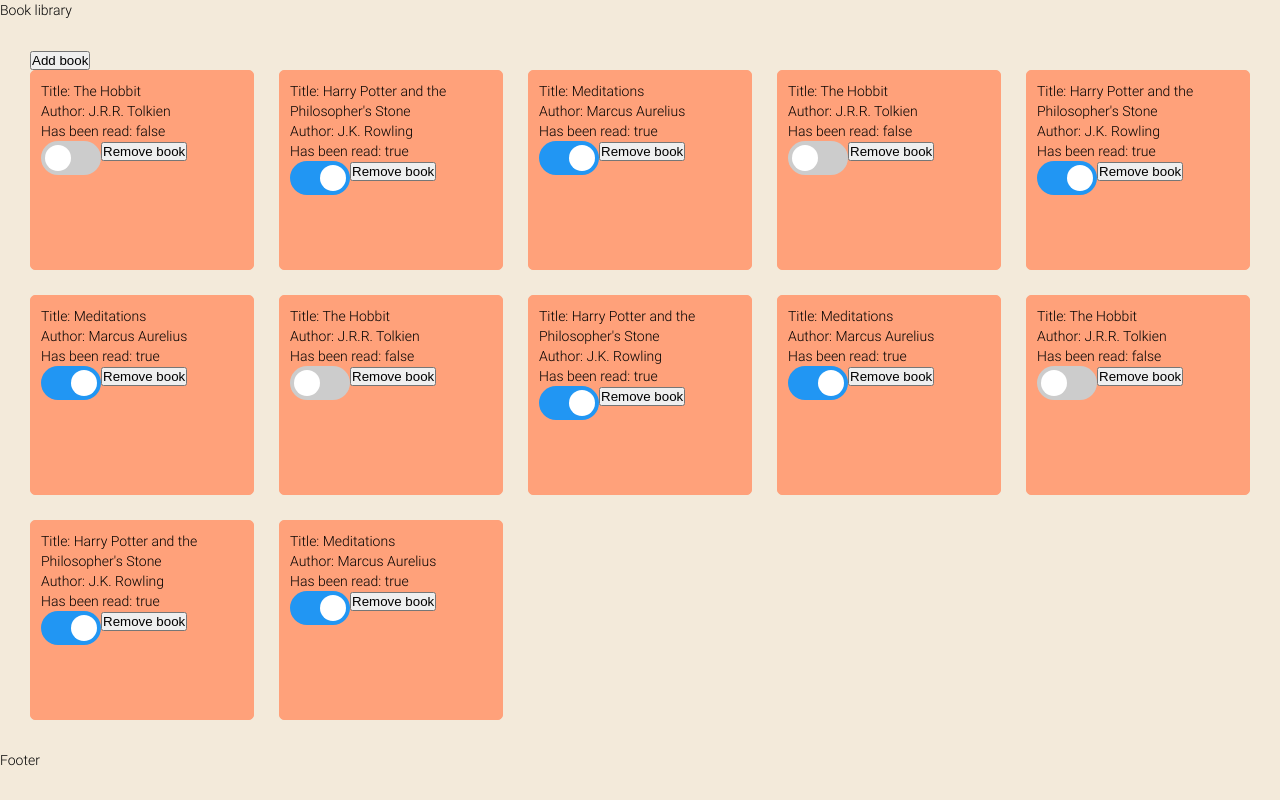
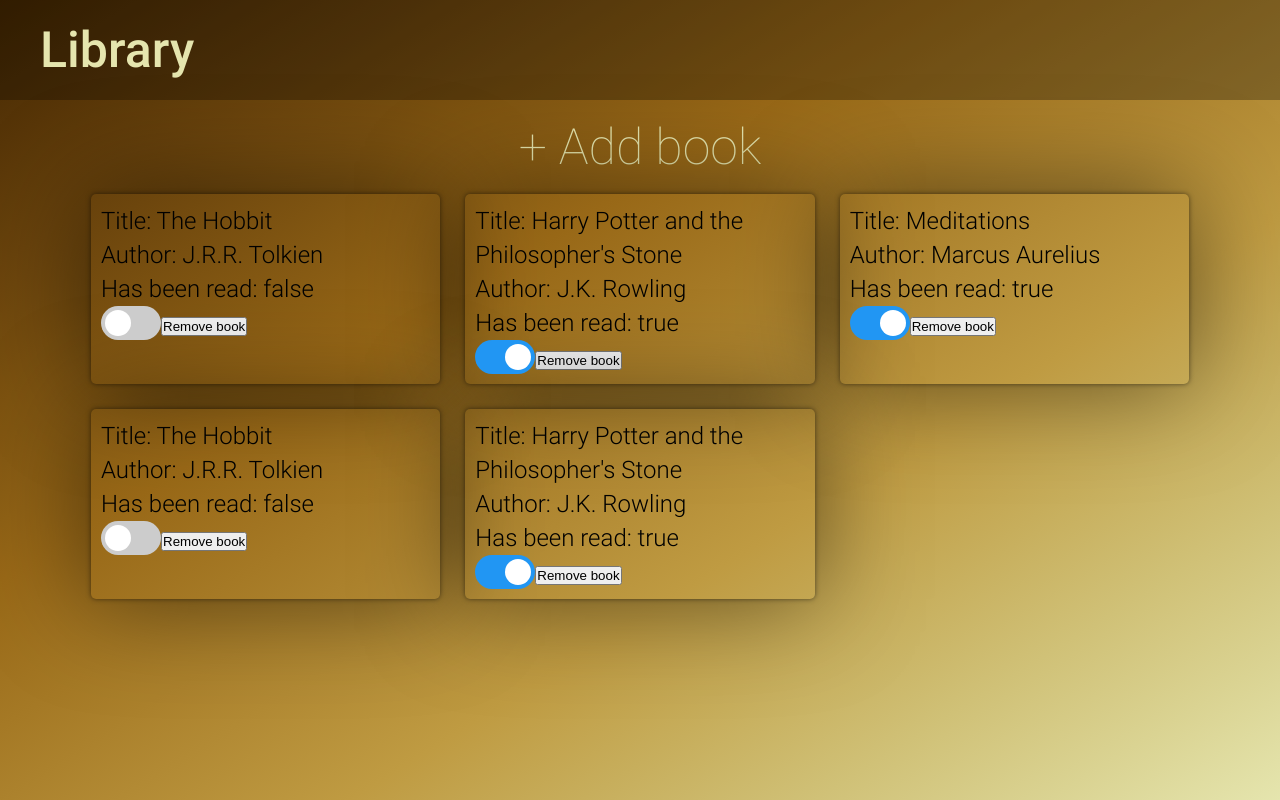
Before and after one commit to sevleo/TOP-Library, a plain HTML site: page index.html in a window 1280 px wide. Drawn offline with Linux system fonts and the light colour scheme.

Commit message:
Add background styles

```diff
--- a/index.html
+++ b/index.html
@@ -10,17 +10,19 @@
 <body>
     <div class="container">
         <div class="header">
-            Book library
+            Library
         </div>
         <div class="main">
-            <div class="add-book">
-                <button type="button" class="dialog">Add book</button>
+            <div class="book add">
+                <div class="add-book">
+                    <div class="dialog">+ Add book</div>
+                </div>
             </div>
             <div class="book-list">
             </div>
         </div>
         <div class="footer">
-            Footer
+
         </div>
     </div>
     <dialog class="add-book">
--- a/js.js
+++ b/js.js
@@ -82,9 +82,11 @@ function addModalDialogEventListeners() {
 
     // Add book dialog
     const dialogAddBook = document.querySelector("dialog.add-book");
-    const dialogAddBookOpenButton = document.querySelector('.add-book > button.dialog');
     const dialogAddBookCloseButton = document.querySelector('dialog.add-book > form > button.close');
     const dialogAddBookForm = document.querySelector("dialog > form");
+
+    // Add book button
+    const dialogAddBookOpenButton = document.querySelector('.book.add');
 
     dialogAddBookOpenButton.addEventListener("click", () => {
         dialogAddBook.showModal();
@@ -162,23 +164,23 @@ function createTestData() {
     const book3 = new Book("Meditations", "Marcus Aurelius", true, false, countBooks());
     const book4 = new Book("The Hobbit", "J.R.R. Tolkien", false, false, countBooks());
     const book5 = new Book("Harry Potter and the Philosopher's Stone", "J.K. Rowling", true, false, countBooks());
-    const book6 = new Book("Meditations", "Marcus Aurelius", true, false, countBooks());
-    const book7 = new Book("The Hobbit", "J.R.R. Tolkien", false, false, countBooks());
-    const book8 = new Book("Harry Potter and the Philosopher's Stone", "J.K. Rowling", true, false, countBooks());
-    const book9 = new Book("Meditations", "Marcus Aurelius", true, false, countBooks());
-    const book10 = new Book("The Hobbit", "J.R.R. Tolkien", false, false, countBooks());
-    const book11 = new Book("Harry Potter and the Philosopher's Stone", "J.K. Rowling", true, false, countBooks());
-    const book12 = new Book("Meditations", "Marcus Aurelius", true, false, countBooks());
+    // const book6 = new Book("Meditations", "Marcus Aurelius", true, false, countBooks());
+    // const book7 = new Book("The Hobbit", "J.R.R. Tolkien", false, false, countBooks());
+    // const book8 = new Book("Harry Potter and the Philosopher's Stone", "J.K. Rowling", true, false, countBooks());
+    // const book9 = new Book("Meditations", "Marcus Aurelius", true, false, countBooks());
+    // const book10 = new Book("The Hobbit", "J.R.R. Tolkien", false, false, countBooks());
+    // const book11 = new Book("Harry Potter and the Philosopher's Stone", "J.K. Rowling", true, false, countBooks());
+    // const book12 = new Book("Meditations", "Marcus Aurelius", true, false, countBooks());
     myLibrary.push(book1);
     myLibrary.push(book2);
     myLibrary.push(book3);
     myLibrary.push(book4);
     myLibrary.push(book5);
-    myLibrary.push(book6);
-    myLibrary.push(book7);
-    myLibrary.push(book8);
-    myLibrary.push(book9);
-    myLibrary.push(book10);
-    myLibrary.push(book11);
-    myLibrary.push(book12);
+    // myLibrary.push(book6);
+    // myLibrary.push(book7);
+    // myLibrary.push(book8);
+    // myLibrary.push(book9);
+    // myLibrary.push(book10);
+    // myLibrary.push(book11);
+    // myLibrary.push(book12);
 }
--- a/styles.css
+++ b/styles.css
@@ -39,11 +39,10 @@
 /* General styles */
 
 :root {
-    --line-height: calc(1.1rem + 0.5vw);
-    --color-1: #F3EADA;
-    --color-2: #4A8179;
-    --color-3: #00C9B2;
-    --color-4: #FFA17A;
+    --color-1: #442700;
+    --color-2: #B5811E;
+    --color-3: #E5E5AE;
+    /* --color-4: #F5DEB3; */
 }
 
 * {
@@ -54,50 +53,52 @@
 
 html {
     font-family: 'Roboto-Light', sans-serif, serif;
-    font-size: 14px;
-    line-height: 20px;
+    font-size: 24px;
+    line-height: 34px;
 }
 
 body {
-    /* height: 100vh; */
     width: 100vw;
     display: flex;
     flex-direction: column;
     justify-content: center;
     align-items: center;
-    background-color: var(--color-1);
+    background-image: linear-gradient(to right bottom, #442700, #583608, #6d460d, #825712, #986817, #a57925, #b28a34, #bf9b42, #c7ae5c, #d0c177, #dad392, #e5e5ae);
 }
 
 ::backdrop {
-    background-image: linear-gradient(
-      45deg,
-      magenta,
-      rebeccapurple,
-      dodgerblue,
-      green
-    );
-    opacity: 0.75;
+    background-color: #00000088;
   }
 
 
 /* Layout */
 
 .container {
-    /* height: 100%; */
     width: 100vw;
     min-width: 200px;
+    min-height: 100vh;
     display: grid;
-    /* grid-template-rows: minmax(50px, fit-content) auto minmax(50px, fit-content); */
-    grid-template-rows: 1fr auto 1fr;
+    grid-template-rows: 100px 1fr 100px;
 }
 
 .container > .header {
     grid-area: 1 / 1 / 2 / 2;
+    font-family: 'Roboto-Medium';
+    font-size: 50px;
+    color: var(--color-3);
+    padding-left: 40px;
+    display: flex;
+    align-items: center;
+    background-color: rgba(0, 0, 0, 0.282);
 }
 
 .container > .main {
     grid-area: 2 / 1 / 3 / 2;
-    margin: 30px
+    margin: 30px;
+    display: flex;
+    flex-direction: column;
+    align-items: center;
+    gap: 30px;
 }
 
 .container > .footer {
@@ -109,17 +110,48 @@ body {
 
 .book-list {
     display: grid;
-    grid-template-columns: repeat(auto-fit, minmax(200px, 1fr));
+    grid-template-columns: repeat(auto-fit, minmax(300px, 1fr));
     grid-template-rows: max-content;
     gap: 25px;
+    width: 90%;
 }
 
-.book {
+.book:not(.add) {
     border: var(--color-4) 1px solid;
     border-radius: 5px;
     padding: 10px;
-    height: 200px;
+    height: max(250px, fit-content);
     background-color: var(--color-4);
+    box-shadow:  0px 0px 5px 0px rgba(0, 0, 0, 0.5),
+    0px 0px 100px 0px rgba(0, 0, 0, 0.5);
+    /* box-shadow: 0px 0px 200px 0px rgba(0, 0, 0, 0.5); */
+}
+
+.book.add {
+    /* background-color: rgba(255, 255, 255, 0.081); */
+    font-family: 'Roboto-Thin';
+    color: var(--color-3);
+    font-size: 50px;
+    display: flex;
+    align-items: center;
+    justify-content: center;
+    cursor: pointer;
+    height: max(250px, fit-content);
+    /* min-height: 200px; */
+}
+
+.book.add:hover {
+    background-color: rgba(255, 255, 255, 0.197);
+
+}
+
+.book.add:hover > .add-book > .dialog {
+    /* transform: rotate(45deg) scale(1.3); */
+    transition: all 1s ease-in-out;
+}
+
+.book.add > .add-book > .dialog {
+    transition: all 0.1s ease-in-out;
 }
 
 
```
